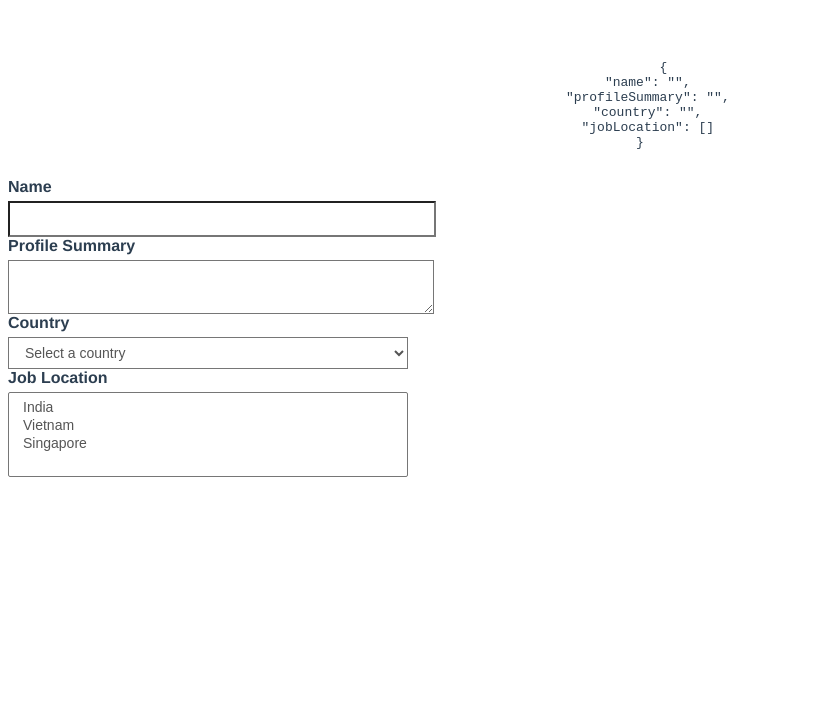
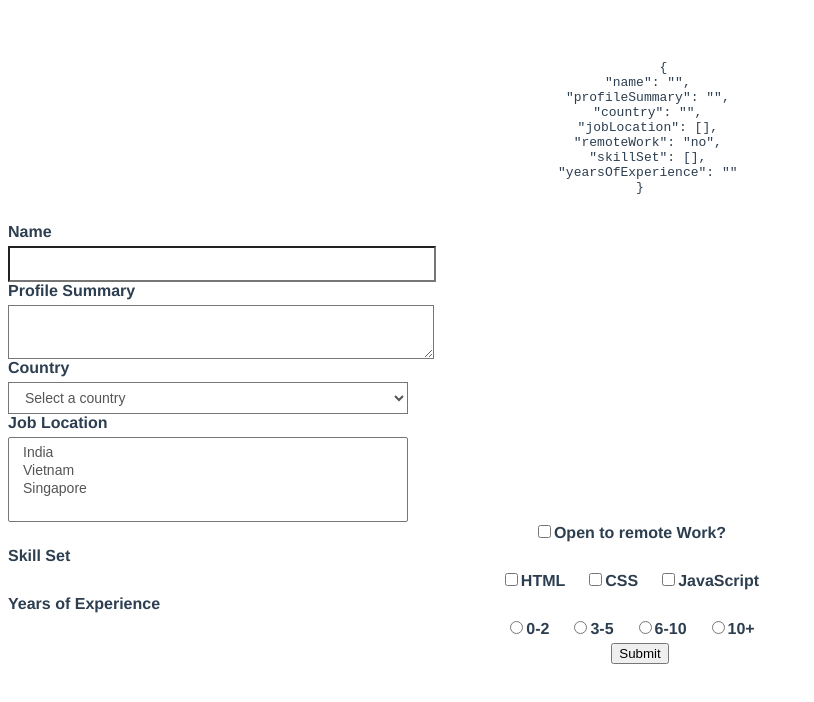
Before and after one commit to FatoomMFayad/vuejs3-app, a Vue app in the folder hello-world/: page / in a window 1280 px wide. Shown: the top 702 px of the page, without its empty margins (0-814 px from the left). Built offline with nearby package versions, Linux system fonts and the light colour scheme.

Commit message:
Submitting Form

```diff
--- a/hello-world/src/App.vue
+++ b/hello-world/src/App.vue
@@ -30,6 +30,33 @@
         <option value="singapore">Singapore</option>
       </select>
     </div>
+    <div>
+      <input type="checkbox" id="remoteWork" v-model="formValues.remoteWork" true-value="yes" false-value="no"/>
+      <label for="remoteWork">Open to remote Work?</label>
+    </div>
+    <div>
+      <label>Skill Set</label>
+      <input type="checkbox" id="html" value="html" v-model="formValues.skillSet"/>
+      <label for="html">HTML</label>
+      <input type="checkbox" id="css" value="css" v-model="formValues.skillSet"/>
+      <label for="css">CSS</label>
+      <input type="checkbox" id="javascript" value="javascript" v-model="formValues.skillSet"/>
+      <label for="javascript">JavaScript</label>
+    </div>
+    <div>
+      <label>Years of Experience</label>
+      <input type="radio" id="0-2" value="0-2" v-model="formValues.yearsOfExperience"/>
+      <label for="0-2">0-2</label>
+      <input type="radio" id="3-5" value="3-4" v-model="formValues.yearsOfExperience"/>
+      <label for="3-5">3-5</label>
+      <input type="radio" id="6-10" value="6-10" v-model="formValues.yearsOfExperience"/>
+      <label for="6-10">6-10</label>
+      <input type="radio" id="10+" value="10+" v-model="formValues.yearsOfExperience"/>
+      <label for="10+">10+</label>
+    </div>
+    <div>
+      <button @click="submitForm($event)">Submit</button>
+    </div>
   </form>
 </template>
 
@@ -43,11 +70,18 @@ export default {
         name: '',
         profileSummary: '',
         country: '',
-        jobLocation: []
+        jobLocation: [],
+        remoteWork: "no",
+        skillSet: [],
+        yearsOfExperience: ''
       }
     };
   },
   methods: {
+    submitForm(event) {
+      event.preventDefault();
+      console.log('Form Values', this.formValues);
+    }
 
   },
 };
```
